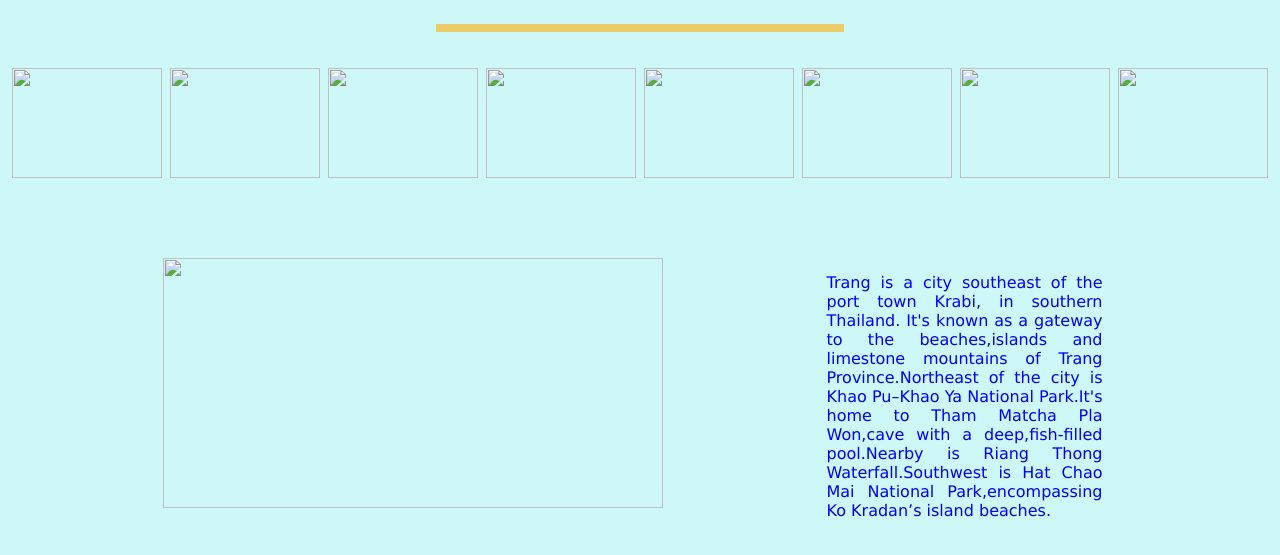
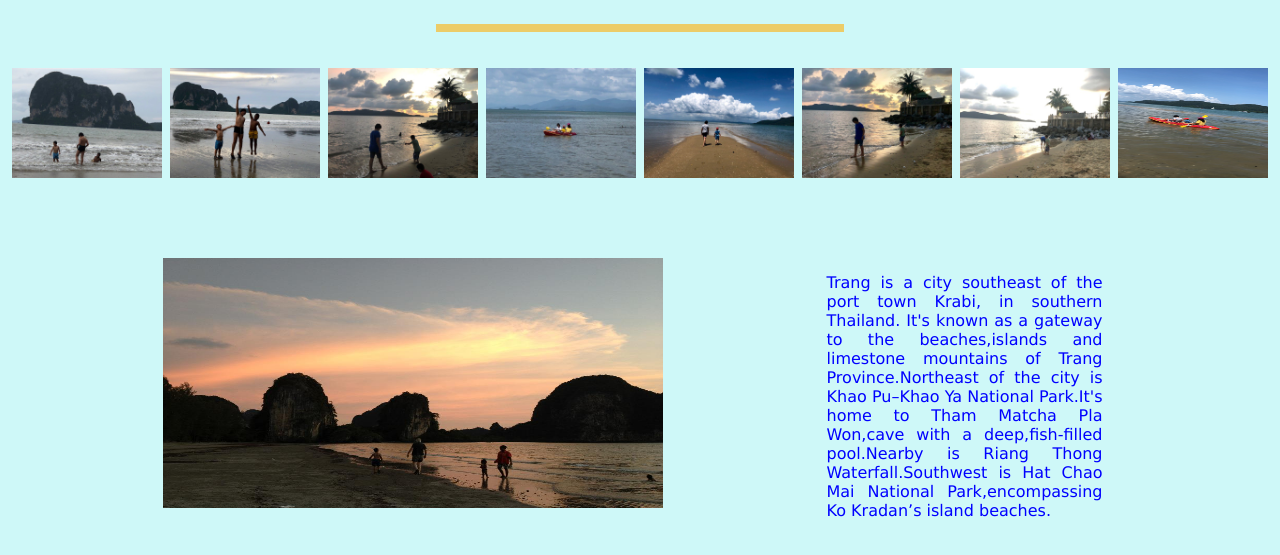
Before and after one commit to pakanong/Beaches-in-Thailand, a plain HTML site: page index.html in a window 1280 px wide. Shown: the part 103-658 px from the top of the page. Drawn offline with Linux system fonts and the light colour scheme; the site is published under a folder, as on GitHub Pages, so addresses that start at the root find nothing.

Commit message:
Commit 3
change file directory for images

```diff
--- a/index.html
+++ b/index.html
@@ -23,34 +23,34 @@
     <br></br>
             <div class="container">
 
-                <img src="/images/pic8.jpg" width="150px" height="110px">
+                <img src="images/pic8.jpg" width="150px" height="110px">
 
 
-                <img src="/images/pic7.jpg" width= "150px" height="110px">
+                <img src="images/pic7.jpg" width= "150px" height="110px">
 
 
-                <img src="/images/pic2.jpg" width="150px" height="110px">
+                <img src="images/pic2.jpg" width="150px" height="110px">
 
 
-                <img src="/images/pic5.jpg" width="150px" height="110px">
+                <img src="images/pic5.jpg" width="150px" height="110px">
 
 
-                <img src="/images/pic6.jpg" width="150px" height="110px">
+                <img src="images/pic6.jpg" width="150px" height="110px">
 
 
-                <img src="/images/pic4.jpg" width="150px" height="110px">
+                <img src="images/pic4.jpg" width="150px" height="110px">
 
 
-                <img src="/images/pic3.jpg" width="150px" height="110px">
+                <img src="images/pic3.jpg" width="150px" height="110px">
 
 
-                <img src="/images/pic9.png" width="150px" height="110px">
+                <img src="images/pic9.png" width="150px" height="110px">
 
             </div>
 
         <div class="container3">
             <div class="item">
-                <img src="/images/pic1.jpg" width="500px" height="250px">
+                <img src="images/pic1.jpg" width="500px" height="250px">
             </div>
             <div id="boxtext">
                 Trang is a city southeast of the port town Krabi, in southern Thailand. It's known as a gateway to the beaches,islands and limestone mountains of Trang Province.Northeast of the city is Khao Pu–Khao Ya National Park.It's home to Tham Matcha Pla Won,cave with a deep,fish-filled pool.Nearby is Riang Thong Waterfall.Southwest is Hat Chao Mai National Park,encompassing Ko Kradan’s island beaches.
```
Also changed, not shown: About me.html (+8 -8 lines), contact.html (+8 -8 lines).
